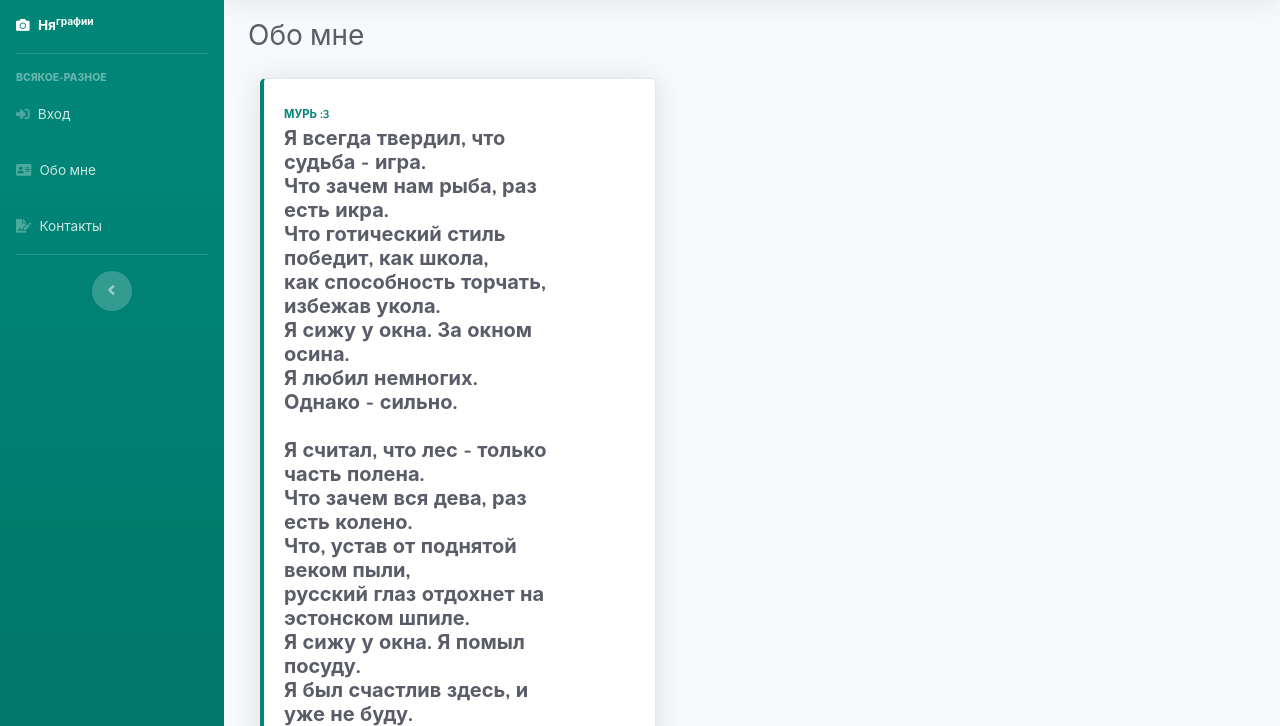
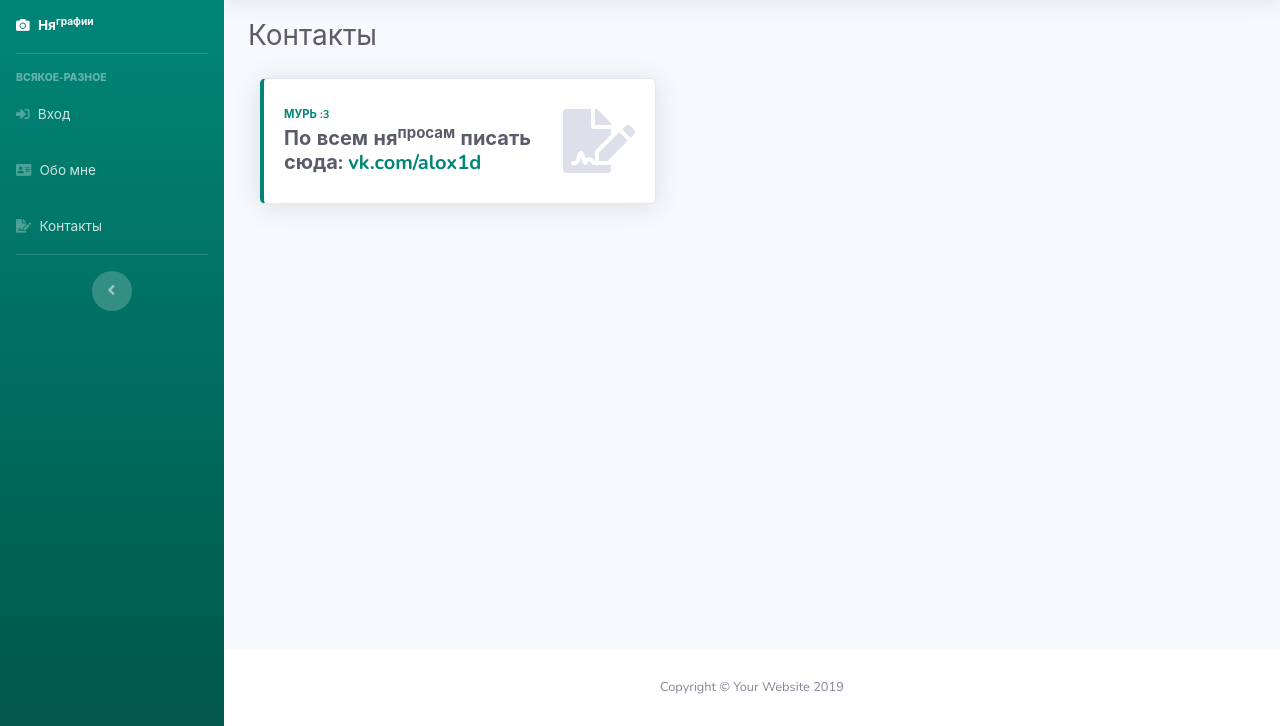
Before and after one commit to Alox1d/laba11, a plain HTML site: page about.html in a window 1280 px wide. Shown: the part 74-800 px from the top of the page. Drawn offline with nearby package versions, Linux system fonts and the light colour scheme.

Commit message:
Update about.html

```diff
--- a/about.html
+++ b/about.html
@@ -45,7 +45,6 @@
           </li>
 
 
-
           <!-- Divider -->
           <hr class="sidebar-divider">
 
@@ -73,12 +72,7 @@
                   <span>Контакты</span></a>
               </li>
 
-          <!-- Nav Item - Tables -->
-          <!-- <li class="nav-item">
-            <a class="nav-link" href="tables.html">
-              <i class="fas fa-fw fa-table"></i>
-              <span>Tables</span></a>
-          </li> -->
+
 
           <!-- Divider -->
           <hr class="sidebar-divider d-none d-md-block">
@@ -97,8 +91,8 @@
       <!-- Main Content -->
       <div id="content">
 
-               <!-- Topbar -->
-               <nav class="navbar navbar-expand navbar-light bg-white topbar mb-4 static-top shadow">
+              <!-- Topbar -->
+              <nav class="navbar navbar-expand navbar-light bg-white topbar mb-4 static-top shadow">
 
                   <!-- Sidebar Toggle (Topbar) -->
                   <button id="sidebarToggleTop" class="btn btn-link d-md-none rounded-circle mr-3">
@@ -106,7 +100,7 @@
                   </button>
 
 
-                 <!-- Topbar Navbar -->
+               <!-- Topbar Navbar -->
           <ul class="navbar-nav ml-auto">
 
               <!-- Nav Item - Search Dropdown (Visible Only XS) -->
@@ -143,13 +137,13 @@
               </li>
 
             </ul>
-
                 </nav>
                 <!-- End of Topbar -->
+
         <!-- Begin Page Content -->
         <div class="container-fluid">
 
-          <h1 class="h3 mb-4 text-gray-800">Обо мне</h1>
+          <h1 class="h3 mb-4 text-gray-800">Контакты</h1>
                       <!-- Earnings (Monthly) Card Example -->
                       <div class="col-xl-5 col-md-6 mb-4">
                         <div class="card border-left-primary shadow h-100 py-2">
@@ -158,91 +152,12 @@
                               <div class="col mr-2">
                                 <div class="text-xs font-weight-bold text-primary text-uppercase mb-1">Мурь :3</div>
                                 <div class="h5 mb-0 font-weight-bold text-gray-800">
-                                  Я всегда твердил, что судьба - игра.
-                                  <br>
-                                  Что зачем нам рыба, раз есть икра.
-                                  <br>
-                                  Что готический стиль победит, как школа,
-                                  <br>
-                                  как способность торчать, избежав укола.
-                                  <br>
-                                  Я сижу у окна. За окном осина.
-                                  <br>
-                                  Я любил немногих. Однако - сильно.
-                                  <br>
+                                По всем ня<sup>просам</sup> писать сюда: <a href="https://vk.com/alox1d" >vk.com/alox1d</a>
 
-                                  <br>
-
-                                   Я считал, что лес - только часть полена.
-                                  <br>
-                                  Что зачем вся дева, раз есть колено.
-                                  <br>
-                                  Что, устав от поднятой веком пыли,
-                                  <br>
-                                  русский глаз отдохнет на эстонском шпиле.
-                                  <br>
-                                  Я сижу у окна. Я помыл посуду.
-                                  <br>
-                                  Я был счастлив здесь, и уже не буду.
-                                  <br>
-                                  <br>
-
-                                  Я писал, что в лампочке - ужас пола.
-                                  <br>
-                                  Что любовь, как акт, лишена глагола.
-                                  <br>
-                                  Что не знал Эвклид, что, сходя на конус,
-                                  <br>
-                                  вещь обретает не ноль, но Хронос.
-                                  <br>
-                                  Я сижу у окна. Вспоминаю юность.
-                                  <br>
-                                  Улыбнусь порою, порой отплюнусь.
-                                  <br>
-                                  <br>
-
-                                  Я сказал, что лист разрушает почку.
-                                  <br>
-                                  И что семя, упавши в дурную почву,
-                                  <br>
-                                  не дает побега; что луг с поляной
-                                  <br>
-                                  есть пример рукоблудья, в Природе данный.
-                                  <br>
-                                  Я сижу у окна, обхватив колени,
-                                  <br>
-                                  в обществе собственной грузной тени.
-                                  <br>
-                                  <br>
-
-                                  Моя песня была лишена мотива,
-                                  <br>
-                                  но зато ее хором не спеть. Не диво,
-                                  <br>
-                                  что в награду мне за такие речи
-                                  <br>
-                                  своих ног никто не кладет на плечи.
-                                  <br>
-                                  Я сижу у окна в темноте; как скорый,
-                                  <br>
-                                  море гремит за волнистой шторой.
-                                  <br>
-                                  <br>
-
-                                  Гражданин второсортной эпохи, гордо
-                                  <br>
-                                  признаю я товаром второго сорта
-                                  <br>
-                                  свои лучшие мысли и дням грядущим
-                                  <br>
-                                  я дарю их как опыт борьбы с удушьем.
-                                  <br>
-                                  Я сижу в темноте. И она не хуже
-                                  <br>
-                                  в комнате, чем темнота снаружи.</div>
+                                </div>
                               </div>
                               <div class="col-auto">
-                                <i class="fas fa-address-card fa-4x text-gray-300"></i>
+                                <i class="fas fa-file-signature fa-4x text-gray-300"></i>
                               </div>
                             </div>
                           </div>
```
